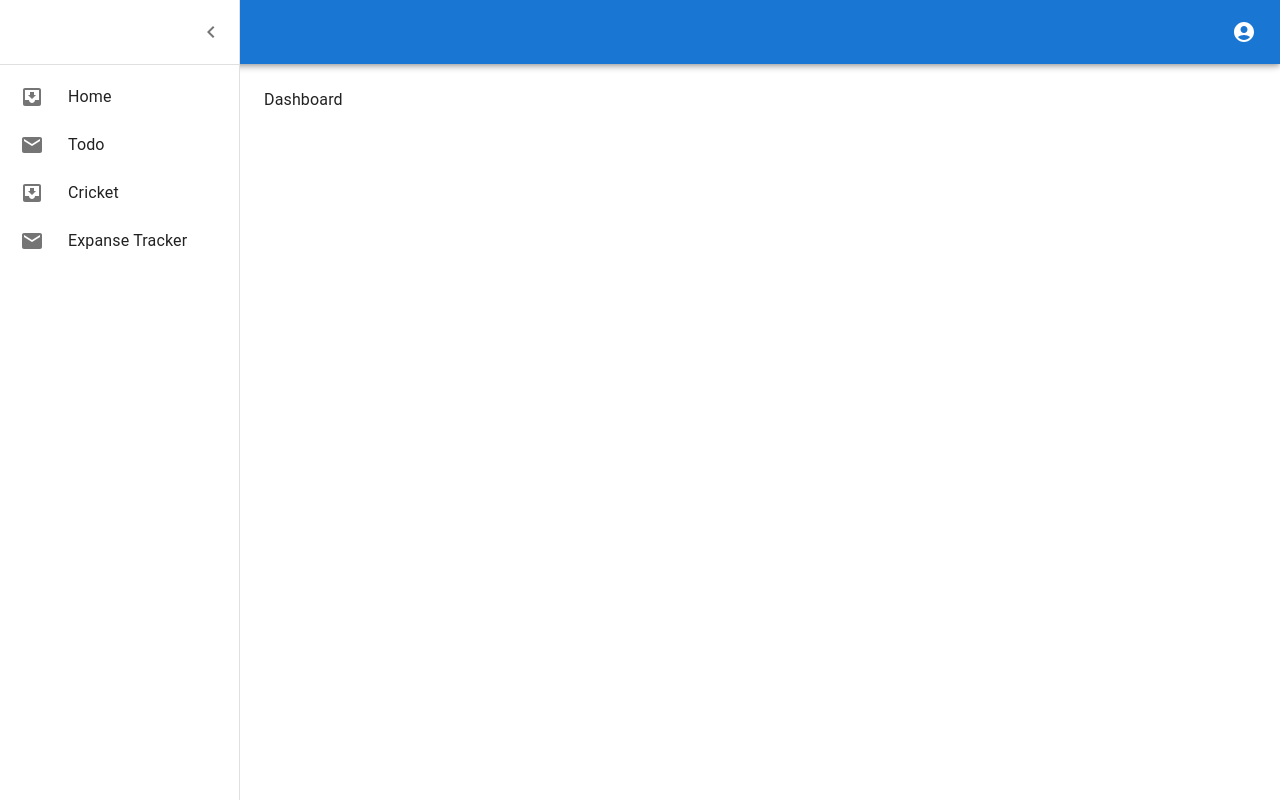
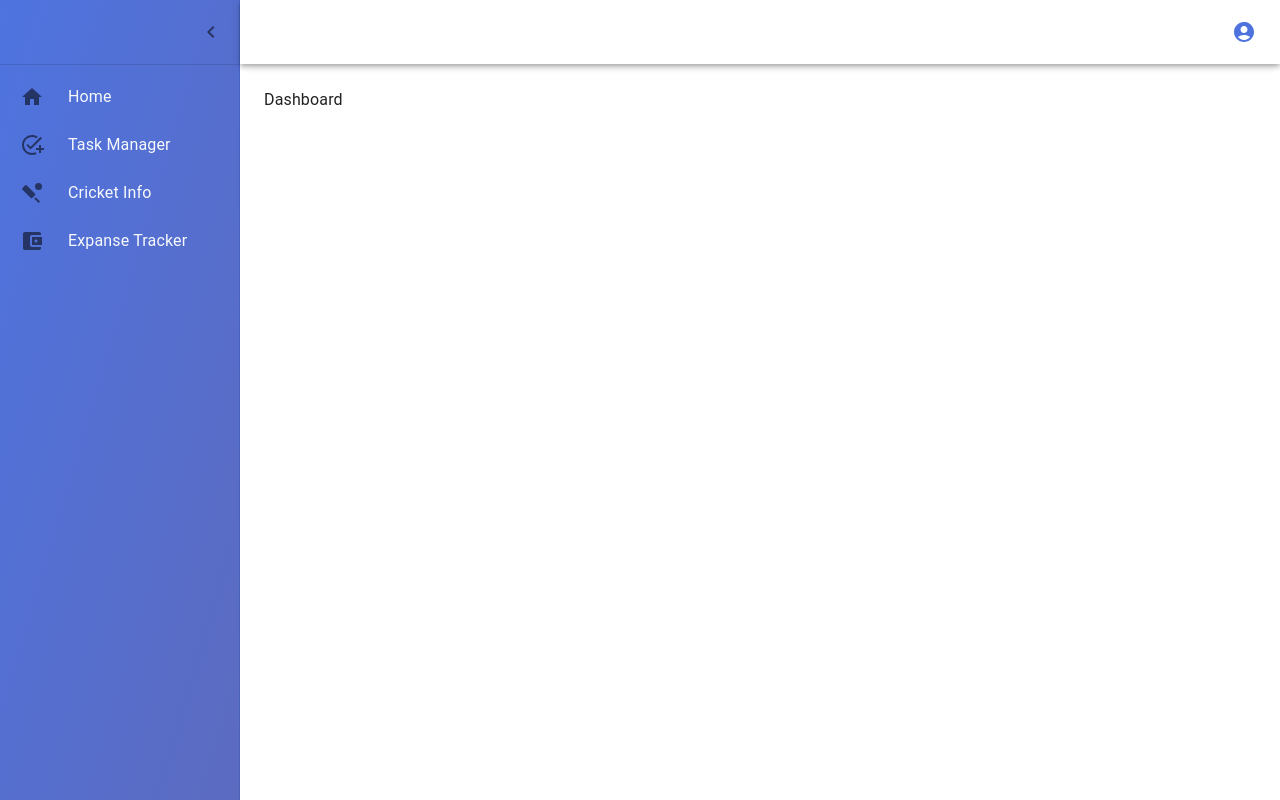
Before and after one commit to calvin17/myva-main, a React app: page / in a window 1280 px wide. Built offline with nearby package versions, Linux system fonts and the light colour scheme.

Commit message:
added auth app into the app shell

```diff
--- a/config/webpack.dev.js
+++ b/config/webpack.dev.js
@@ -5,6 +5,9 @@ const packageJson = require('../package.json');
 
 const devConfig = {
   mode: 'development',
+  output: {
+    publicPath: 'http://localhost:8080/',
+  },
   devServer: {
     port: 8080,
     historyApiFallback: {
@@ -17,6 +20,7 @@ const devConfig = {
       remotes: {
         todo: 'myva_todo@http://localhost:8082/remoteEntry.js',
         cricket: 'myva_cricket@http://localhost:8083/remoteEntry.js',
+        auth: 'myva_auth@http://localhost:8084/remoteEntry.js',
       },
       shared: packageJson.dependencies,
     }),
--- a/config/webpack.prod.js
+++ b/config/webpack.prod.js
@@ -17,6 +17,7 @@ const prodConfig = {
       remotes: {
         todo: `myva_todo@${domain}/myva_todo/latest/remoteEntry.js`,
         cricket: `myva_cricket@${domain}/myva_cricket/latest/remoteEntry.js`,
+        auth: `myva_auth${domain}/myva_auth/latest/remoteEntry.js`,
       },
       shared: packageJson.dependencies,
     }),
--- a/src/App.js
+++ b/src/App.js
@@ -1,32 +1,61 @@
-import React from 'react';
+import React, { lazy, Suspense } from 'react';
 import { BrowserRouter, Routes, Route } from 'react-router-dom';
 import CssBaseline from '@mui/material/CssBaseline';
 import Box from '@mui/material/Box';
+import { ThemeProvider, createTheme } from '@mui/material/styles';
+import { purple } from '@mui/material/colors';
 
 // import TodoApp from './components/TodoApp';
-import TodoApp from 'todo/TodoIndex';
-import CricketApp from './components/CricketApp';
+import Progress from './components/Progress';
 import Layout from './components/Layout';
+
+const theme = createTheme({
+  palette: {
+    primary: {
+      main: '#4e73df',
+    },
+    secondary: {
+      main: '#858796',
+    },
+  },
+});
+
+const TodoAppLazy = lazy(() => import('todo/TodoIndex'));
+const CricketAppLazy = lazy(() => import('./components/CricketApp'));
+const AuthLazy = lazy(() => import('auth/AuthIndex'));
+
+const onSignIn = (signIn) => {
+  if (signIn) {
+    console.log('User Sign In');
+  } else {
+    console.log('User not Sign In');
+  }
+};
 
 export default () => {
   return (
     <React.Fragment>
+      <ThemeProvider theme={theme}>
         <BrowserRouter>
           <Box sx={{ display: 'flex' }}>
             <CssBaseline />
 
             {/* <TodoApp />
             <CricketApp /> */}
+            <Suspense fallback={<Progress />}>
               <Routes>
                 <Route path="/" element={<Layout />}>
                   <Route index element={<>Dashboard</>} />
-              <Route path="/todo/*" element={<TodoApp />} />
-              <Route path="cricket" element={<CricketApp />} />
+                  <Route path="/auth/*" element={<AuthLazy onSignIn={onSignIn} />} />
+                  <Route path="/todo/*" element={<TodoAppLazy />} />
+                  <Route path="cricket" element={<CricketAppLazy />} />
                   <Route path="*" element={<>No Match Route path</>} />
                 </Route>
               </Routes>
+            </Suspense>
           </Box>
         </BrowserRouter>
+      </ThemeProvider>
     </React.Fragment>
   );
 };
--- a/src/components/AppHeader.js
+++ b/src/components/AppHeader.js
@@ -1,5 +1,6 @@
 import * as React from 'react';
-import AppBar from '@mui/material/AppBar';
+import MuiAppBar from '@mui/material/AppBar';
+import { styled } from '@mui/material/styles';
 import Box from '@mui/material/Box';
 import Toolbar from '@mui/material/Toolbar';
 import IconButton from '@mui/material/IconButton';
@@ -11,7 +12,27 @@ import AccountCircle from '@mui/icons-material/AccountCircle';
 import MoreIcon from '@mui/icons-material/MoreVert';
 import { Link } from 'react-router-dom';
 
-export default function AppHeader() {
+const drawerWidth = 240;
+
+const AppBar = styled(MuiAppBar, {
+  shouldForwardProp: (prop) => prop !== 'open',
+})(({ theme, open }) => ({
+  zIndex: theme.zIndex.drawer + 1,
+  transition: theme.transitions.create(['width', 'margin'], {
+    easing: theme.transitions.easing.sharp,
+    duration: theme.transitions.duration.leavingScreen,
+  }),
+  ...(open && {
+    marginLeft: drawerWidth,
+    width: `calc(100% - ${drawerWidth}px)`,
+    transition: theme.transitions.create(['width', 'margin'], {
+      easing: theme.transitions.easing.sharp,
+      duration: theme.transitions.duration.enteringScreen,
+    }),
+  }),
+}));
+
+export default function AppHeader({ open, setOpen, toggleDrawer }) {
   const [anchorEl, setAnchorEl] = React.useState(null);
   const [mobileMoreAnchorEl, setMobileMoreAnchorEl] = React.useState(null);
 
@@ -53,7 +74,9 @@ export default function AppHeader() {
       onClose={handleMenuClose}
     >
       <MenuItem onClick={handleMenuClose}>Profile</MenuItem>
-      <MenuItem onClick={handleMenuClose}>Sign In</MenuItem>
+      <MenuItem onClick={handleMenuClose} component={Link} to="/auth/signin">
+        Sign In
+      </MenuItem>
     </Menu>
   );
 
@@ -91,9 +114,19 @@ export default function AppHeader() {
 
   return (
     <>
-      <AppBar position="fixed" open={true}>
+      <AppBar position="absolute" open={open} sx={{ bgcolor: '#ffffff', color: '#4e73df' }}>
         <Toolbar>
-          <IconButton size="large" edge="start" color="inherit" aria-label="open drawer" sx={{ mr: 2 }}>
+          <IconButton
+            size="large"
+            edge="start"
+            color="inherit"
+            aria-label="open drawer"
+            onClick={toggleDrawer}
+            sx={{
+              mr: 2,
+              ...(open && { display: 'none' }),
+            }}
+          >
             <MenuIcon />
           </IconButton>
           <Typography
--- a/src/components/Layout.js
+++ b/src/components/Layout.js
@@ -6,10 +6,16 @@ import AppHeader from './AppHeader';
 import SideNavbar, { DrawerHeader } from './SideNavbar';
 
 export default () => {
+  const [open, setOpen] = React.useState(true);
+
+  const toggleDrawer = () => {
+    setOpen(!open);
+  };
+
   return (
     <>
-      <AppHeader />
-      <SideNavbar />
+      <AppHeader open={open} setOpen={setOpen} toggleDrawer={toggleDrawer} />
+      <SideNavbar open={open} setOpen={setOpen} toggleDrawer={toggleDrawer} />
       <Box component="main" sx={{ flexGrow: 1, p: 3 }}>
         <DrawerHeader />
         <Outlet />
--- /dev/null
+++ b/src/components/Progress.js
@@ -0,0 +1,10 @@
+import React from 'react';
+import CircularProgress from '@mui/material/CircularProgress';
+
+export default () => {
+  return (
+    <div>
+      <CircularProgress />
+    </div>
+  );
+};
--- a/src/components/SideNavbar.js
+++ b/src/components/SideNavbar.js
@@ -11,8 +11,10 @@ import ListItem from '@mui/material/ListItem';
 import ListItemButton from '@mui/material/ListItemButton';
 import ListItemIcon from '@mui/material/ListItemIcon';
 import ListItemText from '@mui/material/ListItemText';
-import InboxIcon from '@mui/icons-material/MoveToInbox';
-import MailIcon from '@mui/icons-material/Mail';
+import AddTaskIcon from '@mui/icons-material/AddTask';
+import HomeIcon from '@mui/icons-material/Home';
+import SportsCricketIcon from '@mui/icons-material/SportsCricket';
+import AccountBalanceWalletIcon from '@mui/icons-material/AccountBalanceWallet';
 
 const drawerWidth = 240;
 
@@ -65,33 +67,43 @@ const sideNavLinks = [
   {
     name: 'Home',
     link: '/',
+    icon: <HomeIcon />,
   },
   {
-    name: 'Todo',
+    name: 'Task Manager',
     link: '/todo',
+    icon: <AddTaskIcon />,
   },
   {
-    name: 'Cricket',
+    name: 'Cricket Info',
     link: '/cricket',
+    icon: <SportsCricketIcon />,
   },
   {
     name: 'Expanse Tracker',
     link: '/expanseTracker',
+    icon: <AccountBalanceWalletIcon />,
   },
 ];
 
-export default () => {
-  const [open, setOpen] = React.useState(true);
+export default ({ open, setOpen, toggleDrawer }) => {
   const theme = useTheme();
-  const handleDrawerOpen = () => {
-    setOpen(true);
-  };
 
   const handleDrawerClose = () => {
     setOpen(false);
   };
+
   return (
-    <Drawer variant="permanent" open={true}>
+    <Drawer
+      variant="permanent"
+      open={open}
+      PaperProps={{
+        sx: {
+          background: 'linear-gradient(to right bottom, #4e73df, #5c6bc0)',
+          color: '#f8f9fc',
+        },
+      }}
+    >
       <DrawerHeader>
         <IconButton onClick={handleDrawerClose}>
           {theme.direction === 'rtl' ? <ChevronRightIcon /> : <ChevronLeftIcon />}
@@ -99,7 +111,7 @@ export default () => {
       </DrawerHeader>
       <Divider />
       <List>
-        {sideNavLinks.map(({ name, link }, index) => (
+        {sideNavLinks.map(({ name, link, icon }, index) => (
           <ListItem key={name} disablePadding sx={{ display: 'block' }}>
             <ListItemButton
               sx={{
@@ -118,7 +130,7 @@ export default () => {
                 }}
                 component={Link}
               >
-                {index % 2 === 0 ? <InboxIcon /> : <MailIcon />}
+                {icon}
               </ListItemIcon>
               <ListItemText primary={name} sx={{ opacity: open ? 1 : 0 }} />
             </ListItemButton>
```
Lines whose indentation alone changed are shown as unchanged.
